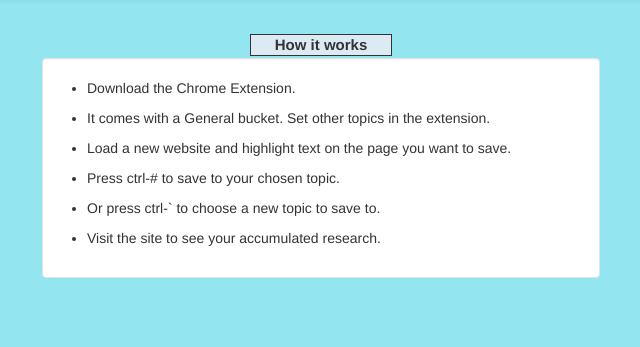
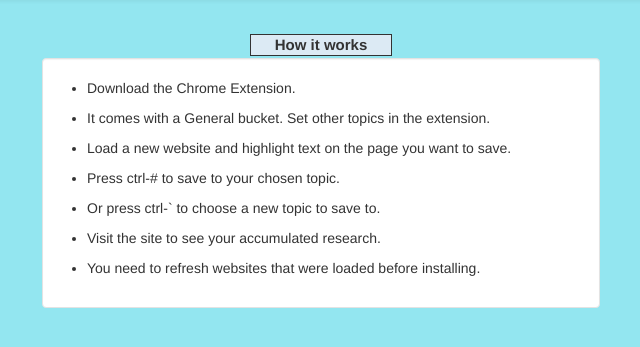
Before and after one commit to cinjon/kaizen-web, a Flask app: page /features in a window 1280 px wide. Shown: the part 42-389 px from the top of the page, without its empty margins (319-959 px from the left). Run offline with Flask 2, Linux system fonts and the light colour scheme; parts of the project's set-up code (start-up, migrations or seed data) failed here and were passed over; some libraries are stand-ins or nearby versions.

Commit message:
howitowrks: refresh warning

```diff
--- a/web/app/templates/howitworks.html
+++ b/web/app/templates/howitworks.html
@@ -9,5 +9,6 @@
     <li><p>Press ctrl-# to save to your chosen topic.</p></li>
     <li><p>Or press ctrl-` to choose a new topic to save to.</p></li>
     <li><p>Visit the site to see your accumulated research.</p></li>
+    <li><p>You need to refresh websites that were loaded before installing.</p></li>
   </ul>
 </div>
```
